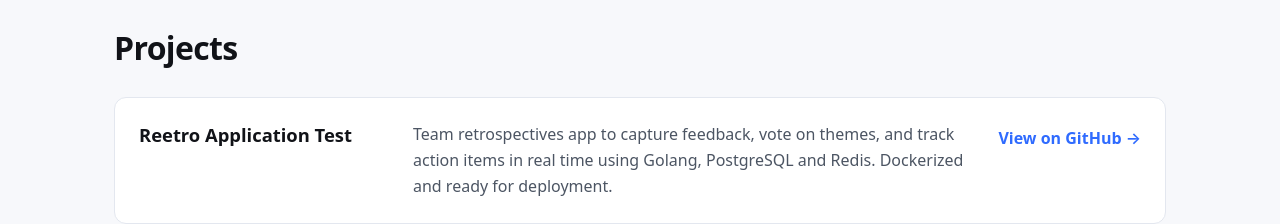
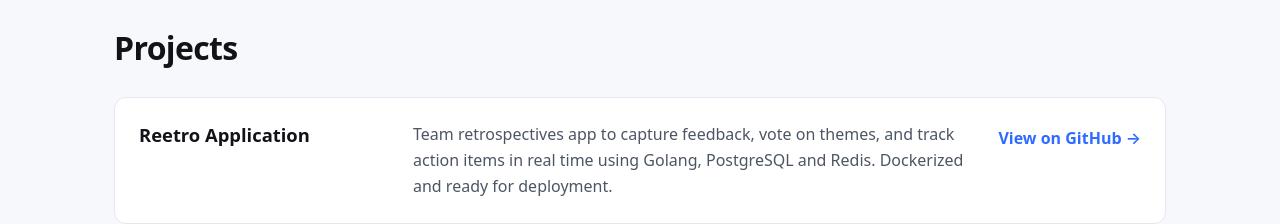
Before and after one commit to Aakash-Pandit/portfolio, a Next.js app: page / in a window 1280 px wide. Shown: the part 2020-2244 px from the top of the page. Built offline with nearby package versions, Linux system fonts and the light colour scheme.

Commit message:
remove test

```diff
--- a/src/components/Projects.tsx
+++ b/src/components/Projects.tsx
@@ -15,7 +15,7 @@ const LINKS = {
 
 const projects = [
   {
-    title: "Reetro Application Test",
+    title: "Reetro Application",
     description:
       "Team retrospectives app to capture feedback, vote on themes, and track action items in real time using Golang, PostgreSQL and Redis. Dockerized and ready for deployment.",
     link: LINKS.reetro,
```
